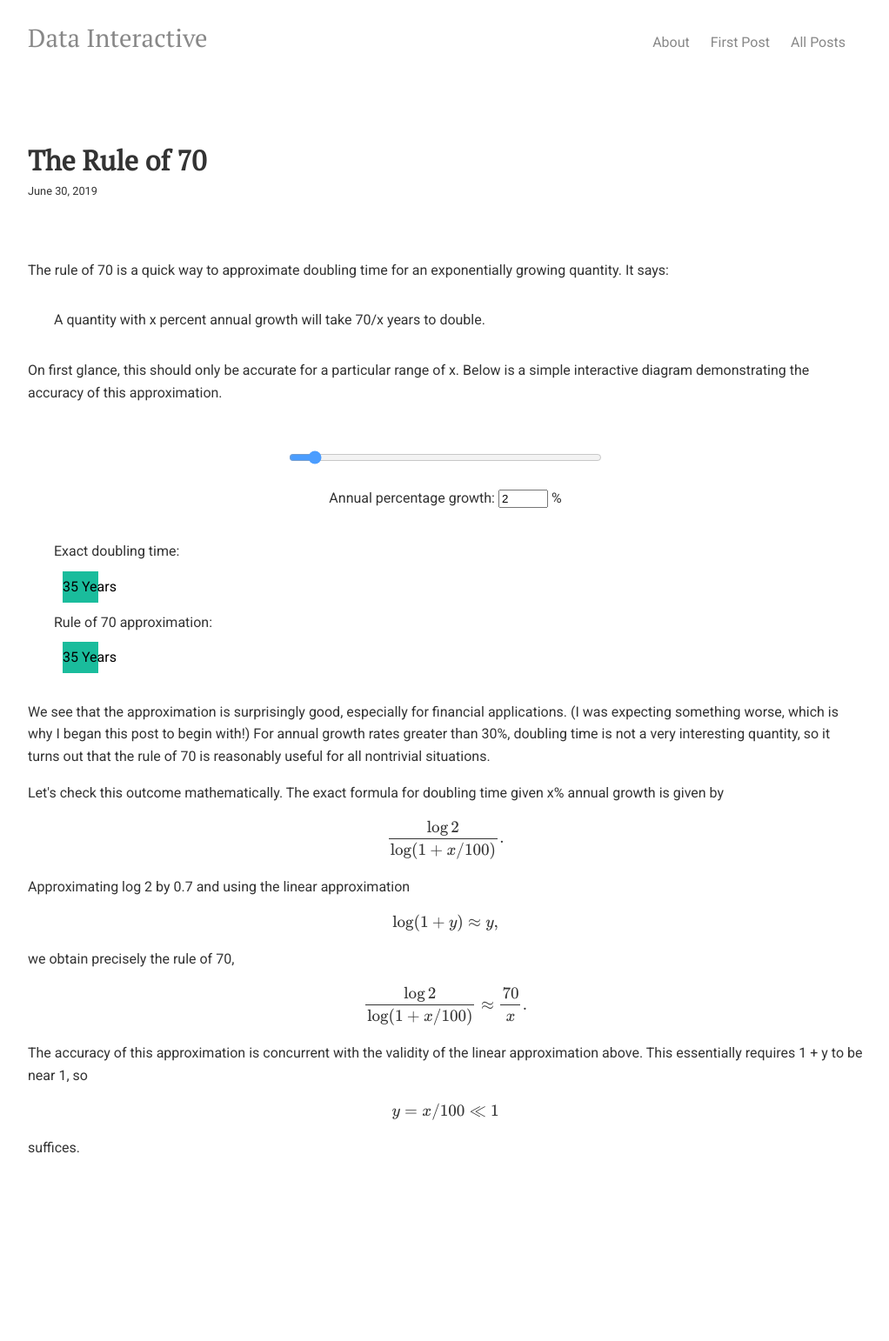
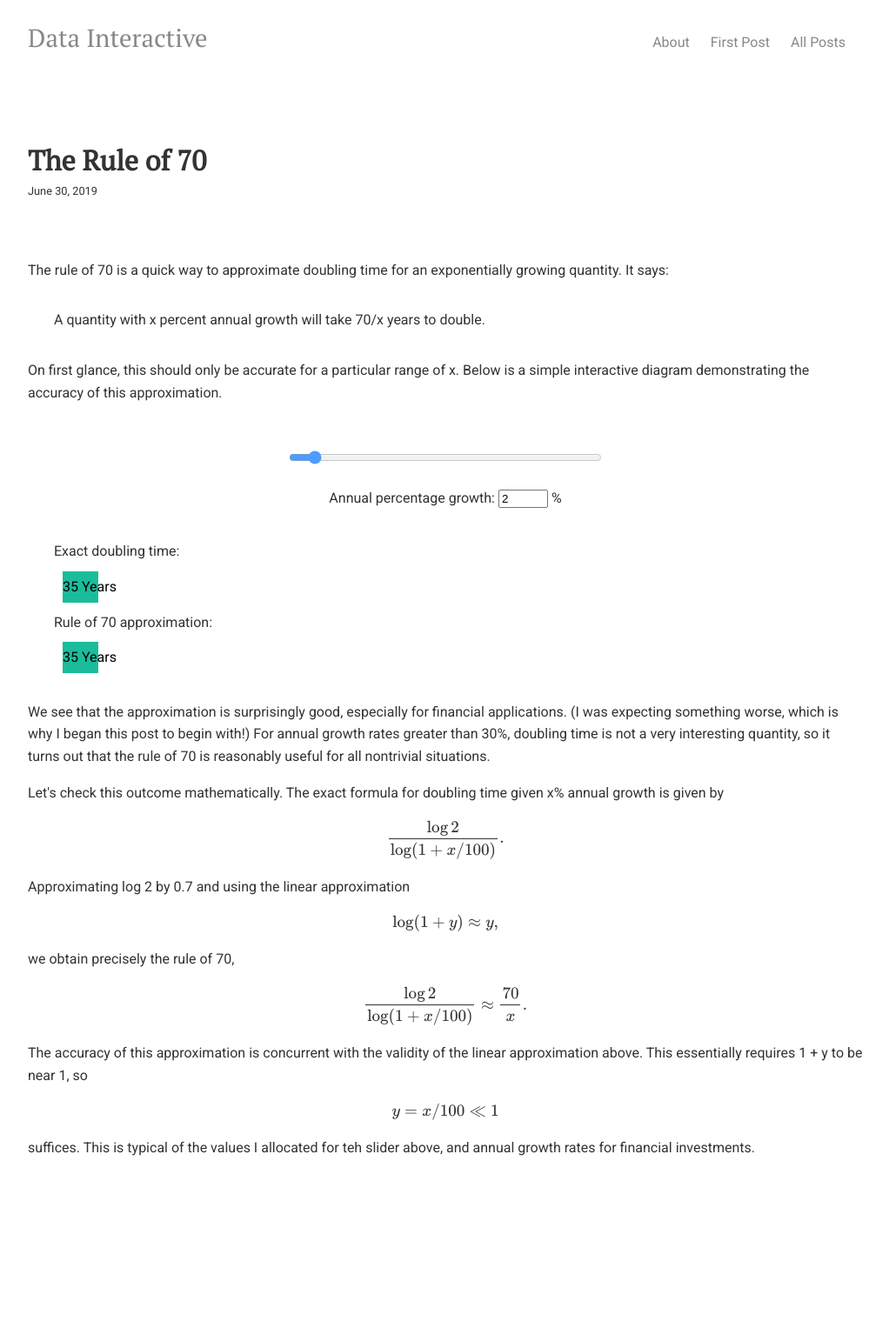
Before and after one commit to datainteractive/datainteractive.github.io, a Jekyll site: the page built from _posts/2019-06-30-the-rule-of-70.html, in a window 1280 px wide. Shown: the whole page at 87% size, without its empty margins (128-1150 px from the left). Built offline with Jekyll 4.4.1, drawn with Linux system fonts in a browser that asks for light colours; formulas are drawn with MathJax 3; comment, search, counter and statistics services are not loaded.

Commit message:
Update 2019-06-30-the-rule-of-70.html

```diff
--- a/_posts/2019-06-30-the-rule-of-70.html
+++ b/_posts/2019-06-30-the-rule-of-70.html
@@ -40,7 +40,7 @@ we obtain precisely the rule of 70,
 $$\frac{\log 2}{\log(1 + x/100)} \approx \frac{70}{x}.$$
 The accuracy of this approximation is concurrent with the validity of the linear approximation above. This essentially requires 1 + y to be near 1, so
 $$y = x/100 \ll 1$$
-suffices.
+suffices. This is typical of the values I allocated for teh slider above, and annual growth rates for financial investments.
 </p>
 
 <script>
```
